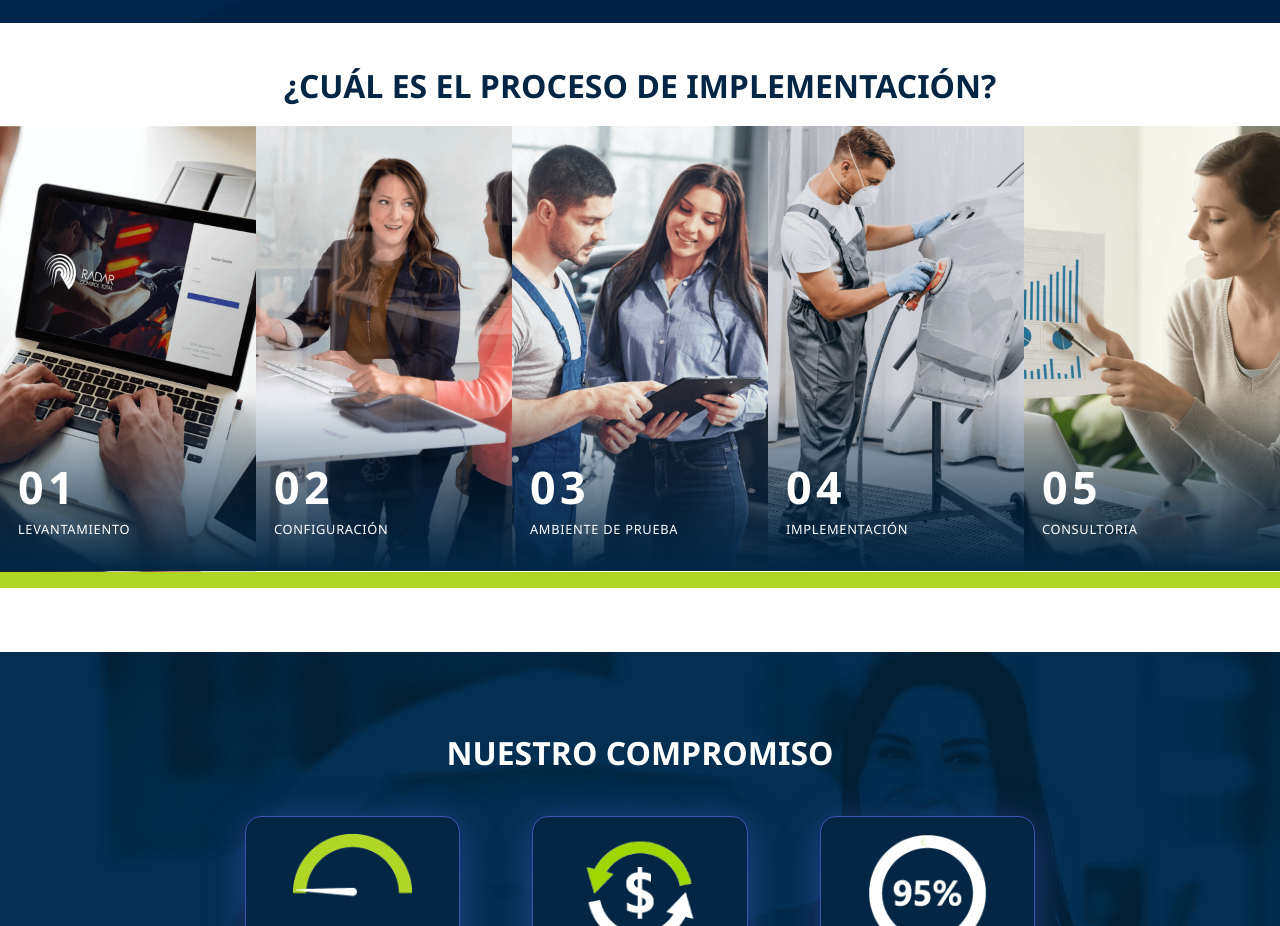
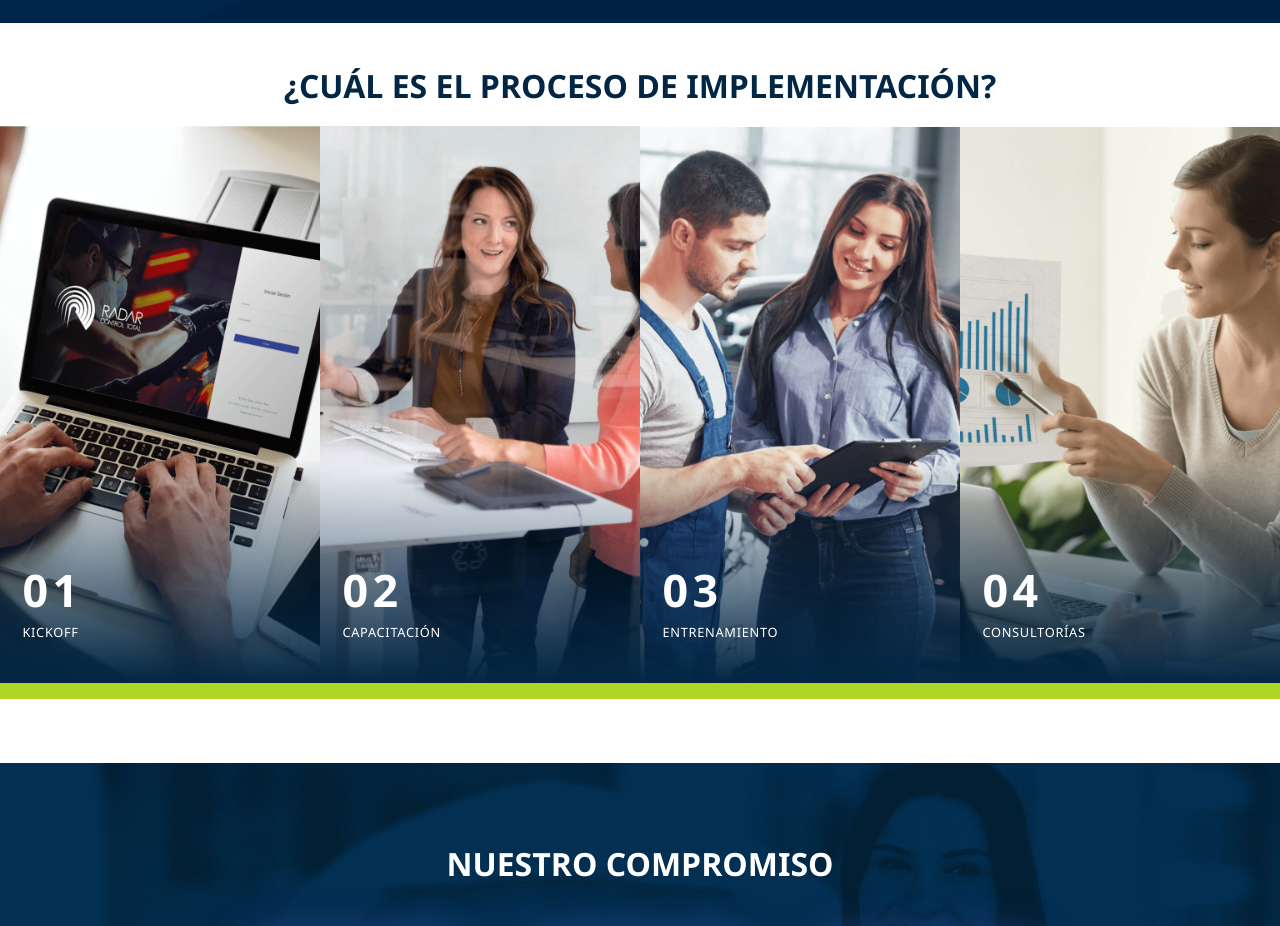
Before and after one commit to SmearyQuill/my-first-static-web-app, an Angular app: page /versiones in a window 1280 px wide. Shown: the part 2144-3070 px from the top of the page. Built offline with nearby package versions, Linux system fonts and the light colour scheme.

Commit message:
Cambio de informacion de proceso de implementación.

```diff
--- a/src/app/versiones/modelos.ts
+++ b/src/app/versiones/modelos.ts
@@ -21,8 +21,7 @@ export const HeroTotal = {
 };
 
 export const RadarControlTotalInformationObject = {
-  informationText:
-    `La opción perfecta para cualquier taller de
+  informationText: `La opción perfecta para cualquier taller de
     laminado y pintura, brindando control desde la
     administración y operación, hasta la contabilidad.
     Obteniendo mediciones e indicadores de grán valor
@@ -51,50 +50,40 @@ export const RadarLiteInformationObject = {
 export const RadarControlTotalProcessList = [
   {
     processNumber: '01',
-    processName: 'LEVANTAMIENTO',
+    processName: 'KICKOFF',
     processInformation:
-      'Lectura de datos como: usuarios, procesos, permisos, etc.',
-    processDuration: '1 Semana',
+      'Se establecen metas en conjunto a lograr en este periodo.',
+    processDuration: '40 minutos',
     optional: false,
     imageSrc: 'assets/Grupo-751.png',
     clicked: false,
   },
   {
     processNumber: '02',
-    processName: 'CONFIGURACIÓN',
+    processName: 'CAPACITACIÓN',
     processInformation:
-      'Se realiza el alta del taller en RADAR, y se configura según las necesidades.',
-    processDuration: '1 Semana',
+      'Se dan de alta todos los usuarios en nuestra plataforma de e-learning RadarAcademy.',
+    processDuration: '2 semanas',
     optional: false,
     imageSrc: 'assets/Grupo-750.png',
     clicked: false,
   },
   {
     processNumber: '03',
-    processName: 'AMBIENTE DE PRUEBA',
+    processName: 'ENTRENAMIENTO',
     processInformation:
-      'Se realizan los cursos de capacitación y se activa una simulación del taller en el sistema.',
-    processDuration: '2 Semanas',
+      'Sesiones uno a uno con nuestros expertos para poner en práctica la teoría.',
+    processDuration: '1 Semana',
     optional: false,
     imageSrc: 'assets/Grupo-749.png',
     clicked: false,
   },
   {
     processNumber: '04',
-    processName: 'IMPLEMENTACIÓN',
-    processInformation:
-      'Se activa el ambiente de producción real, se dan de alta el 100% de órdenes en taller.',
-    processDuration: '1 Semana',
-    optional: false,
-    imageSrc: 'assets/Grupo-748.png',
-    clicked: false,
-  },
-  {
-    processNumber: '05',
-    processName: 'CONSULTORIA',
+    processName: 'CONSULTORÍAS',
     processInformation:
       'Monitoreo con desempeño con metas a cumplir. Acompañados por expertos en RADAR.',
-    processDuration: '6 Semanas',
+    processDuration: '12 Semanas',
     optional: false,
     imageSrc: 'assets/Grupo-747.png',
     clicked: false,
@@ -104,41 +93,41 @@ export const RadarControlTotalProcessList = [
 export const RadarLiteProcessList = [
   {
     processNumber: '01',
-    processName: 'LEVANTAMIENTO',
+    processName: 'KICKOFF',
     processInformation:
-      'Lectura de datos como: usuarios, procesos, permisos, etc.',
-    processDuration: '1 Semana',
+      'Se establecen metas en conjunto a lograr en este periodo.',
+    processDuration: '40 minutos',
     optional: false,
     imageSrc: 'assets/Grupo-751.png',
     clicked: false,
   },
   {
     processNumber: '02',
-    processName: 'CONFIGURACIÓN',
+    processName: 'CAPACITACIÓN',
     processInformation:
-      'Se realiza el alta del taller en RADAR, y se configura según las necesidades.',
-    processDuration: '1 Semana',
+      'Se dan de alta todos los usuarios en nuestra plataforma de e-learning RadarAcademy.',
+    processDuration: '2 semanas',
     optional: false,
     imageSrc: 'assets/Grupo-750.png',
     clicked: false,
   },
   {
     processNumber: '03',
-    processName: 'IMPLEMENTACIÓN',
+    processName: 'ENTRENAMIENTO',
     processInformation:
-      'Se activa el ambiente de producción real, se dan de alta el 100% de órdenes en taller.',
+      'Sesiones uno a uno con nuestros expertos para poner en práctica la teoría.',
     processDuration: '1 Semana',
     optional: false,
-    imageSrc: 'assets/Grupo-748.png',
+    imageSrc: 'assets/Grupo-749.png',
     clicked: false,
   },
   {
     processNumber: '04',
-    processName: 'CONSULTORIA',
+    processName: 'CONSULTORÍAS',
     processInformation:
       'Monitoreo con desempeño con metas a cumplir. Acompañados por expertos en RADAR.',
-    processDuration: '6 Semanas',
-    optional: true,
+    processDuration: '12 Semanas',
+    optional: false,
     imageSrc: 'assets/Grupo-747.png',
     clicked: false,
   },
```
